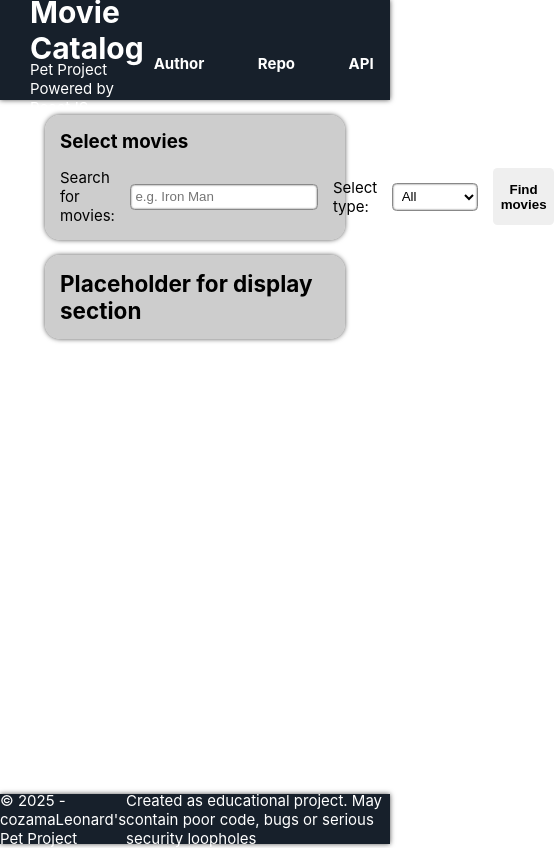
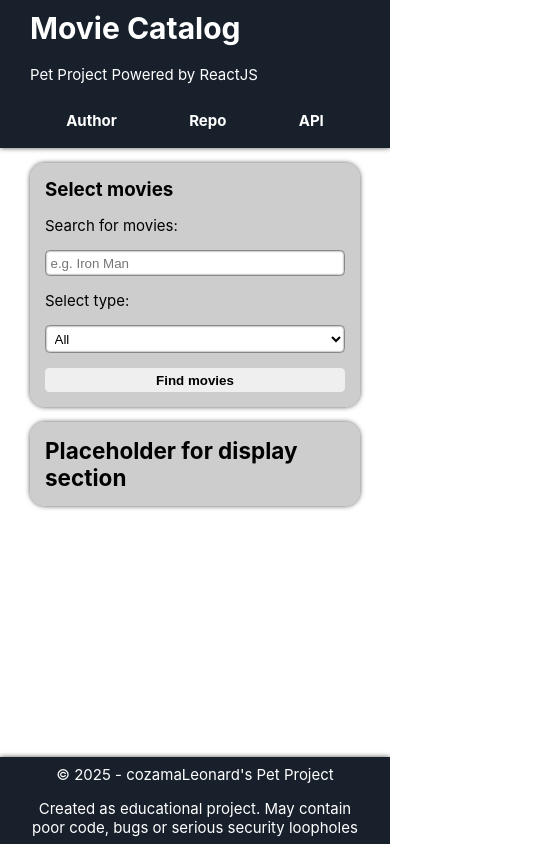
Before and after one commit to leohoneymone/react-movies, a React (Create React App) app: page / in a window 390 px wide. Shown: the whole page, 554 px wide, since content can reach past the window. Built offline with nearby package versions, Linux system fonts and the light colour scheme; no server answers.

Commit message:
Added mobile support

```diff
--- a/src/index.js
+++ b/src/index.js
@@ -1,6 +1,7 @@
 import React from 'react';
 import ReactDOM from 'react-dom/client';
-import './index.css';
+import './styles/index.css';
+import './styles/mobile.css';
 import App from './App';
 
 const root = ReactDOM.createRoot(document.getElementById('root'));
--- a/src/index.css
+++ b/src/styles/index.css
@@ -30,8 +30,8 @@ html {
   width: 100%;
   min-height: 100vh;
   display: grid;
-  grid-template-columns: minmax(2rem, 1fr) minmax(300px, 1300px) minmax(2rem, 1fr);
-  grid-template-rows: 100px 1fr 50px;
+  grid-template-columns: minmax(1rem, 1fr) minmax(300px, 1300px) minmax(1rem, 1fr);
+  grid-template-rows: minmax(100px, auto) 1fr minmax(50px, auto);
   gap: 1rem;
 }
 
@@ -40,7 +40,7 @@ html {
   grid-row: 1 / 2;
   display: inherit;
   grid-template-columns: inherit;
-  height: 100px;
+  gap: inherit;
   color: var(--color-secondary);
   background: var(--color-primary);
   box-shadow: 0 0 5px 0 var(--color-shadow);
@@ -105,7 +105,9 @@ footer{
   display: flex;
   align-items: center;
   justify-content: space-evenly;
+  gap: 1rem;
   box-shadow: 0 0 5px 0 var(--color-shadow);
+  padding: 0 2rem;
 }
 
 /* Панель поиска и выборки */
--- /dev/null
+++ b/src/styles/mobile.css
@@ -0,0 +1,31 @@
+@media screen and (max-width: 768px) {
+    /* Основные элементы */
+    .header-content{
+        grid-template-columns: 1fr;
+        grid-template-rows: repeat(3, 1fr);
+    }
+    .header-nav{
+        grid-column: 1 / -1;
+        grid-row: 3 / -1;
+        justify-content: space-around;
+    }
+    footer{
+        flex-direction: column;
+        padding: 0.5rem 2rem;
+    }
+    footer > * {
+        text-align: center;
+    }
+
+    /* Панель поиска и выборки */
+    .select-block {
+        flex-direction: column;
+    }
+    .select-form{
+        flex-direction: column;
+        align-items: start;
+    }
+    .select-form *{
+        width: 100%;
+    }
+}
```
